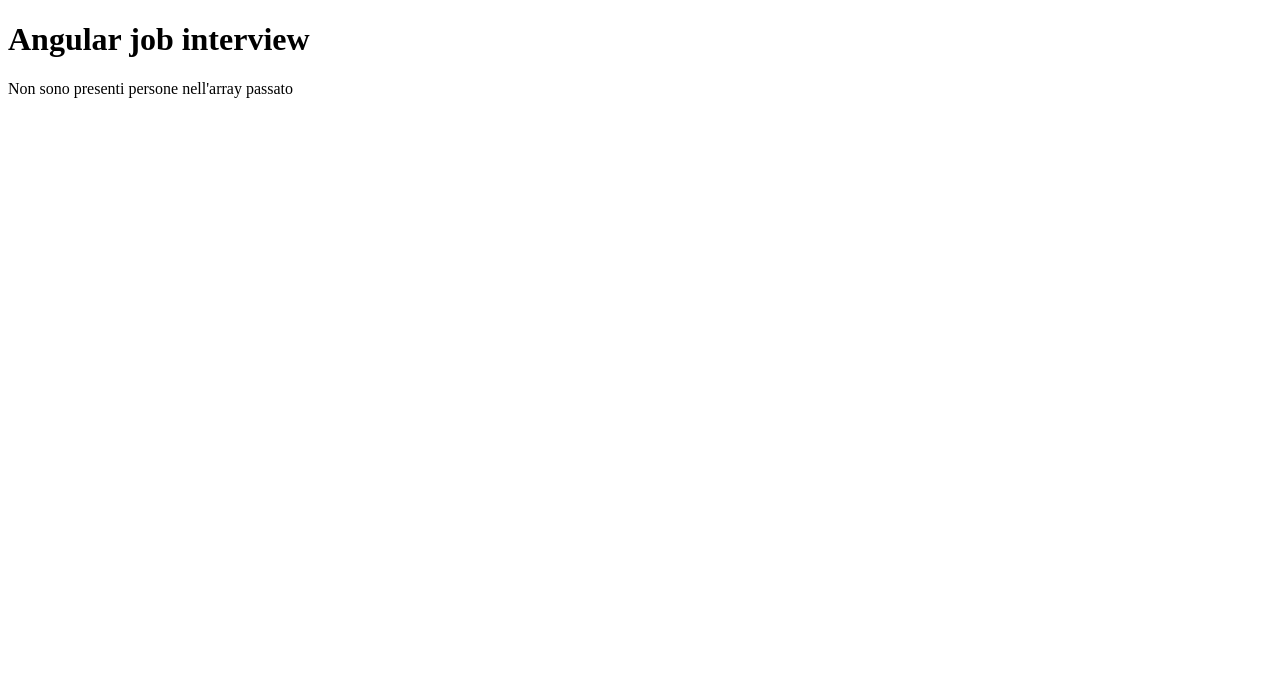
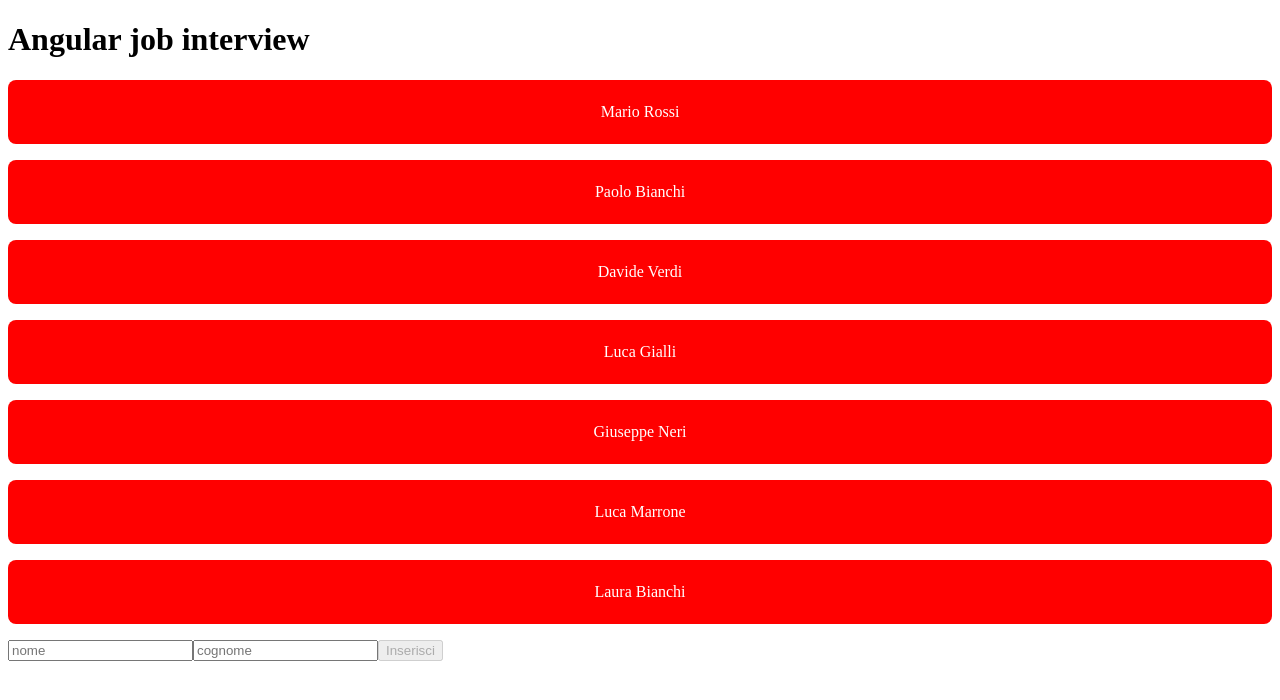
Before and after one commit to iFederx/angular-job-interview, an Angular app: page / in a window 1280 px wide. Shown: the top 700 px of the page. Built offline with nearby package versions, Linux system fonts and the light colour scheme.

Commit message:
1.3 solved

```diff
--- a/src/app/app.component.html
+++ b/src/app/app.component.html
@@ -1,2 +1,7 @@
 <h1>Angular job interview</h1>
-<app-people [people]="[]"></app-people>
+<app-people [people]="people"></app-people>
+<form [formGroup]="newPersonForm">
+    <input type="text" placeholder="nome" [formControlName]="'name'">
+    <input type="text" placeholder="cognome" [formControlName]="'surname'">
+    <button [disabled]="!newPersonForm.valid" (click)="addPerson()">Inserisci</button>
+</form>
--- a/src/app/app.component.ts
+++ b/src/app/app.component.ts
@@ -3,6 +3,8 @@ import { MatButtonModule } from '@angular/material/button';
 import { MatIconModule } from '@angular/material/icon';
 import { RouterOutlet } from '@angular/router';
 import { PeopleComponent } from './components/people/people.component';
+import { FormControl, FormGroup, FormsModule, ReactiveFormsModule, Validators } from '@angular/forms';
+import { UniqueSelectionDispatcher } from '@angular/cdk/collections';
 
 // #region Interfaces (1)
 
@@ -26,7 +28,9 @@ export interface Person {
     RouterOutlet,
     MatButtonModule,
     MatIconModule,
-    PeopleComponent
+    PeopleComponent,
+    FormsModule,
+    ReactiveFormsModule
   ],
   templateUrl: './app.component.html',
   styleUrl: './app.component.scss'
@@ -44,6 +48,24 @@ export class AppComponent {
     { name: 'Laura', surname: 'Bianchi', id: '7' }
   ]
   public title = 'job-interview-ex1';
+  public newPersonForm: FormGroup = new FormGroup({
+    name: new FormControl<string>('', Validators.required),
+    surname: new FormControl<string>('', Validators.required),
+  })
+
+  public addPerson() {
+    const newPerson: Person = {
+      name: this.newPersonForm.controls['name'].value,
+      surname: this.newPersonForm.controls['surname'].value,
+      id: this.newPersonForm.controls['name'].value+this.newPersonForm.controls['surname'].value
+    };
+    this.people.push(newPerson);
+    this.newPersonForm.reset();
+  }
+
+  private getNewId() {
+
+  }
 
   // #endregion Properties (2)
 }
```
